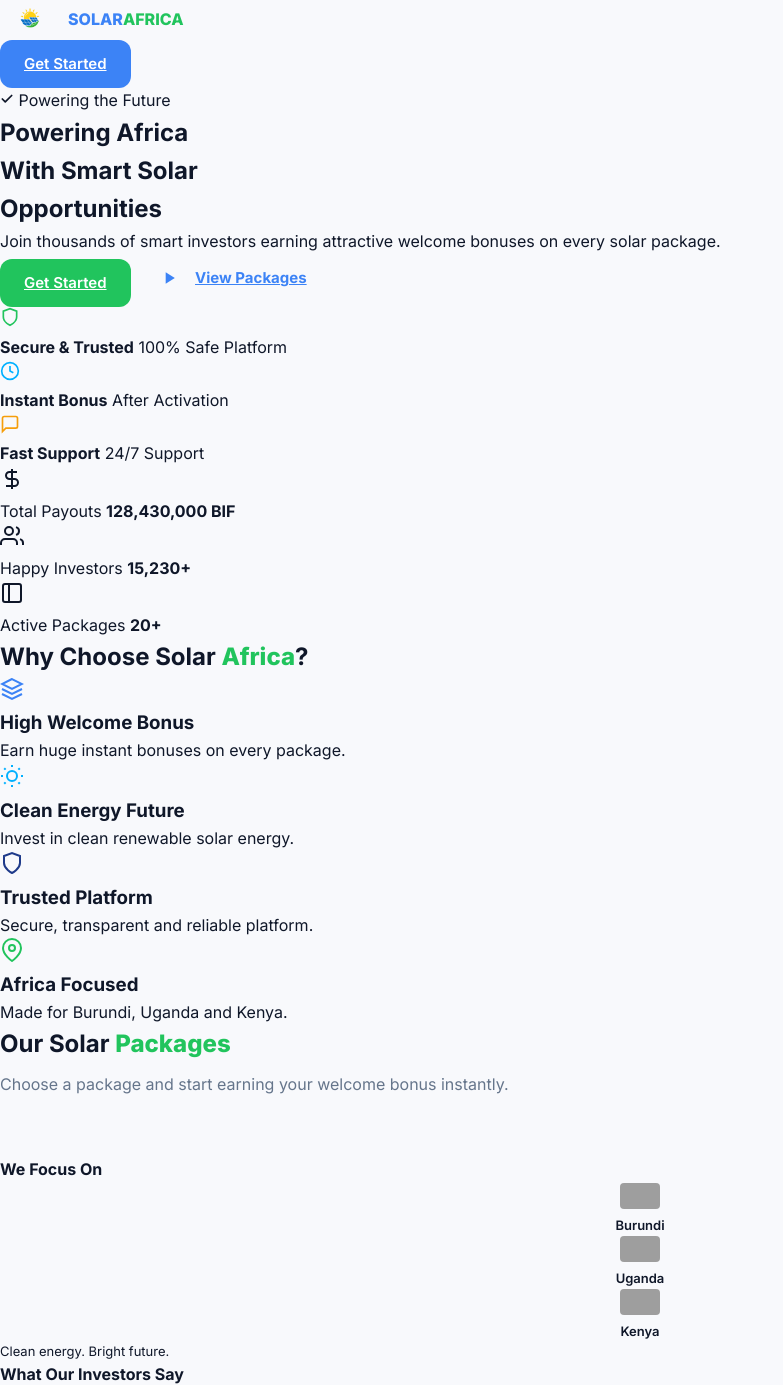
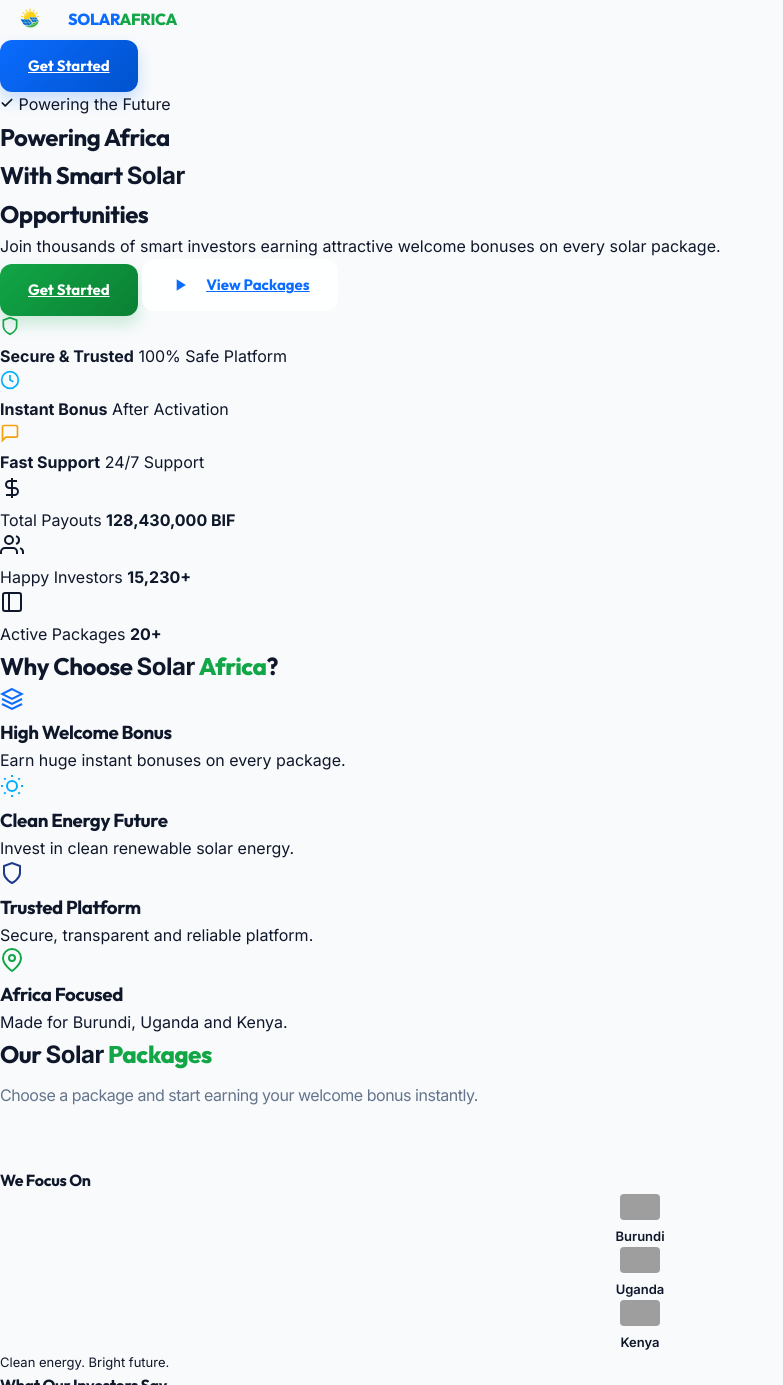
Before and after one commit to Samlite250/Solar-Africa, a PHP site: page / in a window 1280 px wide. Shown: the top 1385 px of the page, without its empty margins (0-783 px from the left). Run offline with PHP 8.4, Linux system fonts and the light colour scheme; grey boxes are pictures that could not be loaded.

Commit message:
Professionalize UI: premium typography, glassmorphism, animations, loading states, and SEO tags

```diff
--- a/frontend/admin.html
+++ b/frontend/admin.html
@@ -3,6 +3,8 @@
   <head>
     <meta charset="UTF-8" />
     <meta name="viewport" content="width=device-width, initial-scale=1.0" />
+    <meta name="robots" content="noindex, nofollow" />
+    <meta name="theme-color" content="#0f172a" />
     <title>Solar Africa | Admin Command</title>
     <link rel="preconnect" href="https://fonts.googleapis.com" />
     <link rel="preconnect" href="https://fonts.gstatic.com" crossorigin />
--- a/frontend/assets/css/main.css
+++ b/frontend/assets/css/main.css
@@ -1,29 +1,33 @@
-@import url('https://fonts.googleapis.com/css2?family=Inter:wght@400;500;600;700;800&display=swap');
+@import url('https://fonts.googleapis.com/css2?family=Inter:wght@400;500;600;700;800&family=Outfit:wght@400;500;600;700;800&display=swap');
 
 :root {
-  --primary-blue: hsl(217, 91%, 60%);
-  --primary-blue-dark: hsl(217, 91%, 45%);
-  --primary-green: hsl(142, 71%, 45%);
-  --primary-green-dark: hsl(142, 71%, 35%);
-  --accent-gold: hsl(38, 92%, 50%);
+  /* Vibrant Premium Palette */
+  --primary-blue: #0b6cff;
+  --primary-blue-dark: #0052cc;
+  --primary-green: #11a646;
+  --primary-green-dark: #0b8033;
+  --accent-gold: #f59e0b;
 
-  --bg-main: hsl(220, 33%, 98%);
-  --bg-card: hsl(0, 0%, 100%);
-  --glass-bg: rgba(255, 255, 255, 0.7);
-  --glass-border: rgba(255, 255, 255, 0.3);
+  --bg-main: #f8fafc;
+  --bg-card: #ffffff;
+  --glass-bg: rgba(255, 255, 255, 0.85);
+  --glass-border: rgba(255, 255, 255, 0.6);
 
-  --text-main: hsl(222, 47%, 11%);
-  --text-muted: hsl(215, 16%, 47%);
-  --border-subtle: hsl(214, 32%, 91%);
+  --text-main: #0f172a;
+  --text-muted: #64748b;
+  --border-subtle: #e2e8f0;
 
-  --shadow-premium: 0 10px 40px -10px rgba(0, 0, 0, 0.1);
-  --shadow-sm: 0 2px 8px rgba(0,0,0,0.04);
+  /* Premium Shadows */
+  --shadow-premium: 0 20px 40px -10px rgba(0, 0, 0, 0.08);
+  --shadow-sm: 0 4px 12px rgba(0, 0, 0, 0.04);
+  --shadow-hover: 0 24px 48px -12px rgba(11, 108, 255, 0.15);
 
   --radius-sm: 12px;
   --radius-md: 20px;
   --radius-lg: 32px;
 
-  --transition-smooth: all 0.4s cubic-bezier(0.4, 0, 0.2, 1);
+  --transition-smooth: all 0.4s cubic-bezier(0.16, 1, 0.3, 1);
+  --transition-bounce: all 0.5s cubic-bezier(0.34, 1.56, 0.64, 1);
 }
 
 * {
@@ -32,6 +36,11 @@
   box-sizing: border-box;
   font-family: 'Inter', system-ui, -apple-system, sans-serif;
   -webkit-font-smoothing: antialiased;
+}
+
+h1, h2, h3, h4, h5, h6, .logo-text-blue, .logo-text-green {
+  font-family: 'Outfit', sans-serif;
+  letter-spacing: -0.02em;
 }
 
 body {
@@ -166,23 +175,42 @@ body {
   display: inline-flex;
   align-items: center;
   justify-content: center;
-  padding: 12px 24px;
+  padding: 14px 28px;
   border-radius: var(--radius-sm);
-  font-weight: 600;
+  font-weight: 700;
   font-size: 15px;
   cursor: pointer;
   border: none;
-  transition: all 0.2s ease;
+  transition: var(--transition-bounce);
   text-align: center;
   gap: 8px;
+  font-family: 'Outfit', sans-serif;
 }
 
-.btn-blue { background-color: var(--primary-blue); color: white; }
-.btn-blue:hover { background-color: #0056e0; }
-.btn-green { background-color: var(--primary-green); color: white; }
-.btn-green:hover { background-color: #1ba028; }
-.btn-outline { background-color: transparent; color: var(--text-main); border: 1px solid var(--border-subtle); }
-.btn-outline:hover { background-color: #f3f4f6; }
+.btn:active { transform: scale(0.95); }
+
+.btn-blue {
+  background: linear-gradient(135deg, var(--primary-blue), var(--primary-blue-dark));
+  color: white;
+  box-shadow: 0 8px 16px rgba(11, 108, 255, 0.2);
+}
+.btn-blue:hover { transform: translateY(-3px); box-shadow: 0 12px 20px rgba(11, 108, 255, 0.3); }
+
+.btn-green {
+  background: linear-gradient(135deg, var(--primary-green), var(--primary-green-dark));
+  color: white;
+  box-shadow: 0 8px 16px rgba(17, 166, 70, 0.2);
+}
+.btn-green:hover { transform: translateY(-3px); box-shadow: 0 12px 20px rgba(17, 166, 70, 0.3); }
+
+.btn-outline {
+  background-color: transparent;
+  color: var(--text-main);
+  border: 1px solid var(--border-subtle);
+  background: var(--glass-bg);
+  backdrop-filter: blur(10px);
+}
+.btn-outline:hover { transform: translateY(-3px); background-color: white; box-shadow: var(--shadow-sm); }
 .btn-full { width: 100%; }
 
 /* =========================================
--- a/frontend/assets/js/app.js
+++ b/frontend/assets/js/app.js
@@ -696,6 +696,12 @@ class SolarApp {
 
   setLoading(isLoading) {
     this.state.loading = isLoading;
+    if (isLoading && !document.querySelector('.loading-overlay')) {
+      const loader = document.createElement('div');
+      loader.className = 'loading-overlay';
+      loader.innerHTML = '<div class="spinner"></div>';
+      document.body.appendChild(loader);
+    }
     document.body.classList.toggle('loading', isLoading);
   }
 
--- a/frontend/dashboard.html
+++ b/frontend/dashboard.html
@@ -3,7 +3,12 @@
   <head>
     <meta charset="UTF-8" />
     <meta name="viewport" content="width=device-width, initial-scale=1.0" />
+    <meta name="description" content="Solar Africa Dashboard - Manage your solar investments and earnings." />
+    <meta name="theme-color" content="#0b6cff" />
     <title>Dashboard | Solar Africa</title>
+    <link rel="preconnect" href="https://fonts.googleapis.com">
+    <link rel="preconnect" href="https://fonts.gstatic.com" crossorigin>
+    <link href="https://fonts.googleapis.com/css2?family=Inter:wght@400;500;600;700;800&family=Outfit:wght@400;500;600;700;800&display=swap" rel="stylesheet">
     <link rel="stylesheet" href="assets/css/main.css" />
   </head>
   <body class="app-container" data-page="dashboard">
--- a/frontend/index.html
+++ b/frontend/index.html
@@ -2,9 +2,13 @@
 <html lang="en">
   <head>
     <meta charset="UTF-8" />
-    <!-- Deployment Version: 2026-04-29_V2 -->
     <meta name="viewport" content="width=device-width, initial-scale=1.0" />
+    <meta name="description" content="Solar Africa - Powering Africa with clean, renewable solar energy investments. Earn high welcome bonuses on every package." />
+    <meta name="theme-color" content="#0b6cff" />
     <title>Solar Africa | Powering Africa With Smart Solar Opportunities</title>
+    <link rel="preconnect" href="https://fonts.googleapis.com">
+    <link rel="preconnect" href="https://fonts.gstatic.com" crossorigin>
+    <link href="https://fonts.googleapis.com/css2?family=Inter:wght@400;500;600;700;800&family=Outfit:wght@400;500;600;700;800&display=swap" rel="stylesheet">
     <link rel="stylesheet" href="assets/css/main.css" />
   </head>
   <body class="landing-body" data-page="home">
--- a/frontend/login.html
+++ b/frontend/login.html
@@ -3,7 +3,12 @@
   <head>
     <meta charset="UTF-8" />
     <meta name="viewport" content="width=device-width, initial-scale=1.0" />
+    <meta name="description" content="Sign in to your Solar Africa account to manage your investments." />
+    <meta name="theme-color" content="#0b6cff" />
     <title>Sign In | Solar Africa</title>
+    <link rel="preconnect" href="https://fonts.googleapis.com">
+    <link rel="preconnect" href="https://fonts.gstatic.com" crossorigin>
+    <link href="https://fonts.googleapis.com/css2?family=Inter:wght@400;500;600;700;800&family=Outfit:wght@400;500;600;700;800&display=swap" rel="stylesheet">
     <link rel="stylesheet" href="assets/css/main.css" />
   </head>
   <body data-page="auth">
--- a/frontend/register.html
+++ b/frontend/register.html
@@ -3,7 +3,12 @@
   <head>
     <meta charset="UTF-8" />
     <meta name="viewport" content="width=device-width, initial-scale=1.0" />
+    <meta name="description" content="Create a Solar Africa account to start investing in renewable energy." />
+    <meta name="theme-color" content="#0b6cff" />
     <title>Sign Up | Solar Africa</title>
+    <link rel="preconnect" href="https://fonts.googleapis.com">
+    <link rel="preconnect" href="https://fonts.gstatic.com" crossorigin>
+    <link href="https://fonts.googleapis.com/css2?family=Inter:wght@400;500;600;700;800&family=Outfit:wght@400;500;600;700;800&display=swap" rel="stylesheet">
     <link rel="stylesheet" href="assets/css/main.css" />
   </head>
   <body data-page="auth">
```
Also changed, not shown: other parts of frontend/assets/css/main.css (+69 -10 lines).
